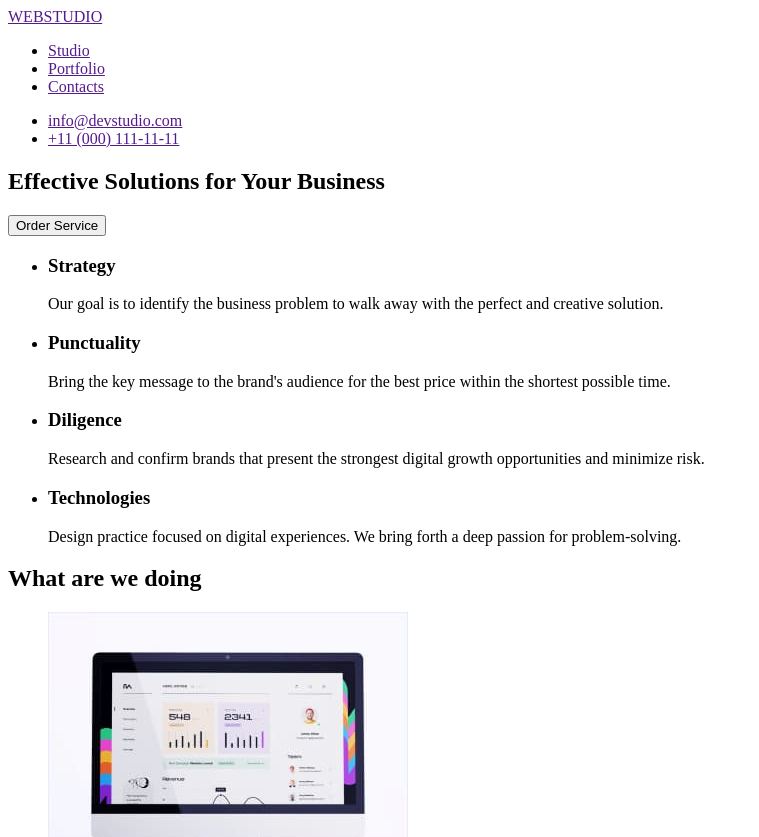
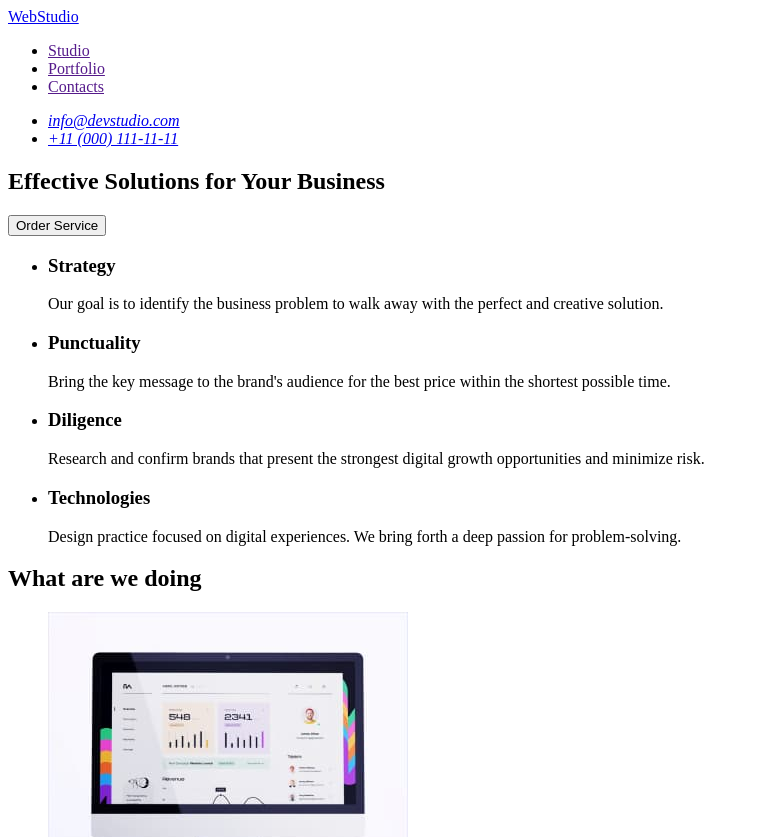
Before and after one commit to KluDan/goit-markup-hw-01, a plain HTML site: page index.html in a window 1280 px wide. Shown: the top 837 px of the page, without its empty margins (0-759 px from the left). Drawn offline with Linux system fonts and the light colour scheme.

Commit message:
Update index.html

```diff
--- a/index.html
+++ b/index.html
@@ -9,26 +9,26 @@
   <body>
     <header>
       <nav>
-        <a href="">WEBSTUDIO</a>
+        <a href="./index.html">WebStudio</a>
         <ul>
           <li><a href="">Studio</a></li>
           <li><a href="">Portfolio</a></li>
           <li><a href="">Contacts</a></li>
         </ul>
       </nav>
+      <address>
         <ul>
-        <li><a href="">info@devstudio.com</a></li>
-        <li><a href="">+11 (000) 111-11-11</a></li>
+          <li><a href="mailto:info@devstudio.com">info@devstudio.com</a></li>
+          <li><a href="tel:+110001111111">+11 (000) 111-11-11</a></li>
         </ul>
+      </address>
     </header>
 
     <main>
-      <div>
       <section>
         <h1>Effective Solutions for Your Business</h1>
         <button type="button">Order Service</button>
       </section>
-      </div>
 
       <section>
         <ul>
@@ -118,7 +118,7 @@
     </main>
 
     <footer>
-      <a href="">WEBSTUDIO</a>
+      <a href="./index.html">WebStudio</a>
       <p>
         Increase the flow of customers and sales for your business with digital
         marketing & growth solutions.
```
Lines whose indentation alone changed are shown as unchanged.
